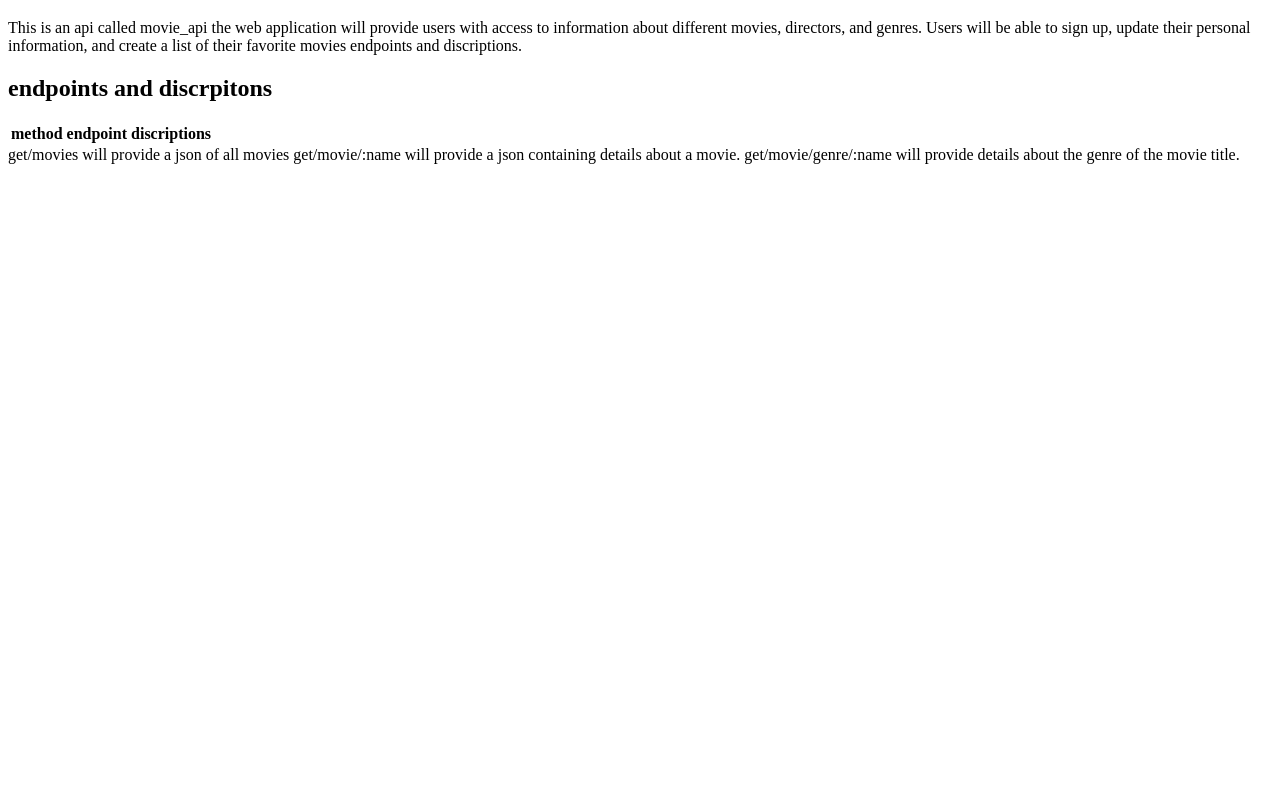
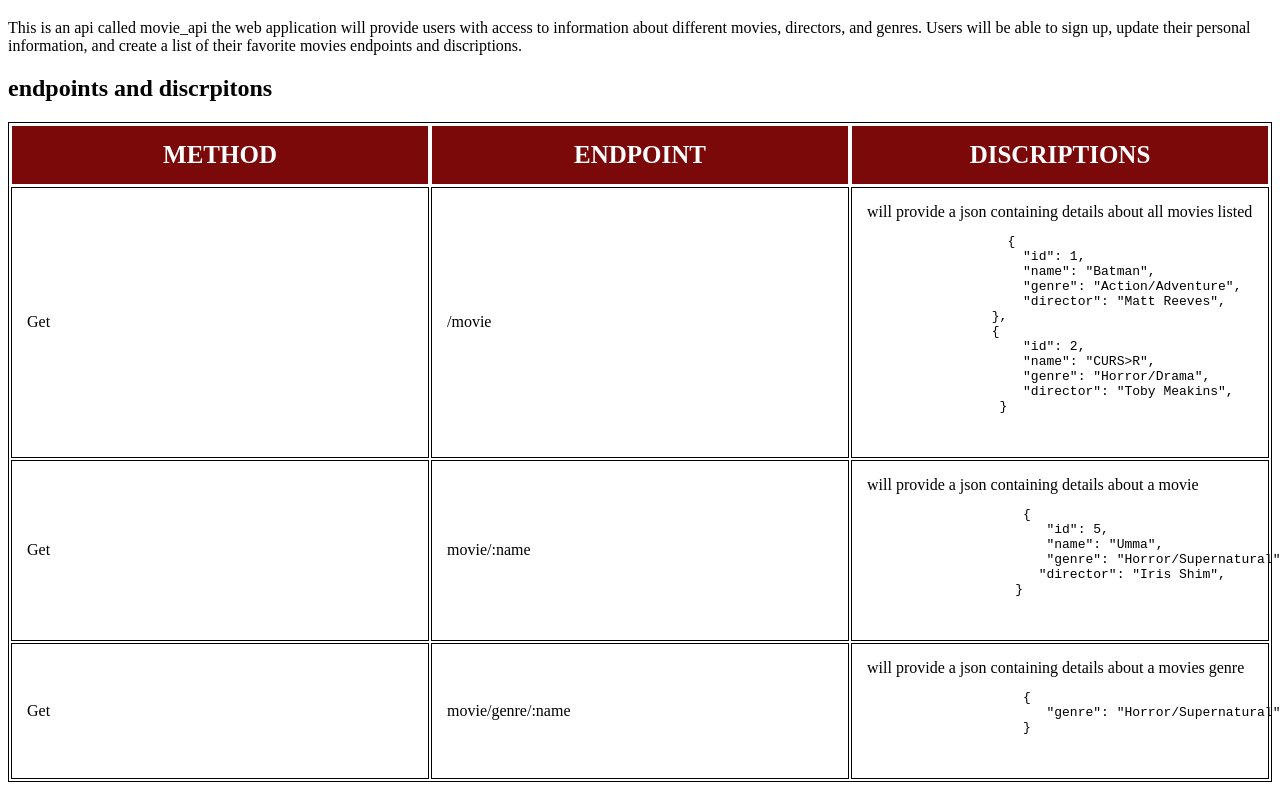
Before and after one commit to JT6100/movie_api, a website: page documentation.html in a window 1280 px wide. Shown: the part 61-851 px from the top of the page. Before the commit the page ends 800 px from the top, so only its background shows below. Drawn offline with Linux system fonts and the light colour scheme.

Commit message:
styling and grid have been added to documentation page

```diff
--- /dev/null
+++ b/css/style.css
@@ -0,0 +1,21 @@
+table,
+th,
+td {
+  border: 1px solid;
+}
+th,
+td {
+  padding: 15px;
+  text-align: flot;
+}
+th {
+  background-color: #7c0909;
+  color: white;
+  font-size: 25px;
+  text-transform: uppercase;
+}
+
+table {
+  table-layout: fixed;
+  width: 100%;
+}
--- a/documentation.html
+++ b/documentation.html
@@ -2,6 +2,7 @@
 
 <html>
   <head>
+    <link rel="stylesheet" type="text/css" href="css/style.css" />
     <title>Documentation</title>
   </head>
   <body>
@@ -17,15 +18,66 @@
     <h2>endpoints and discrpitons</h2>
 
     <table>
-      <tr>
-        <th>method</th>
-        <th>endpoint</th>
-        <th>discriptions</th>
-      </tr>
+      <thead>
+        <tr>
+          <th>method</th>
+          <th>endpoint</th>
+          <th>discriptions</th>
+        </tr>
+      </thead>
+      <tbody>
+        <tr>
+          <td>Get</td>
+          <td>/movie</td>
+          <td>
+            will provide a json containing details about all movies listed
+            <pre>
+                  {
+                    "id": 1,
+                    "name": "Batman",
+                    "genre": "Action/Adventure",
+                    "director": "Matt Reeves",
+                },
+                {
+                    "id": 2,
+                    "name": "CURS>R",
+                    "genre": "Horror/Drama",
+                    "director": "Toby Meakins",
+                 }
+        </pre
+            >
+          </td>
+        </tr>
+        <tr>
+          <td>Get</td>
+          <td>movie/:name</td>
+          <td>
+            will provide a json containing details about a movie
+            <pre>
+                    {
+                       "id": 5,
+                       "name": "Umma",
+                       "genre": "Horror/Supernatural",
+                      "director": "Iris Shim",
+                   }
+          </pre
+            >
+          </td>
+        </tr>
+        <tr>
+          <td>Get</td>
+          <td>movie/genre/:name</td>
+          <td>
+            will provide a json containing details about a movies genre
+            <pre>
+                    {
+                       "genre": "Horror/Supernatural",
+                    }
+          </pre
+            >
+          </td>
+        </tr>
+      </tbody>
     </table>
-
-    get/movies will provide a json of all movies get/movie/:name will provide a
-    json containing details about a movie. get/movie/genre/:name will provide
-    details about the genre of the movie title.
   </body>
 </html>
```
